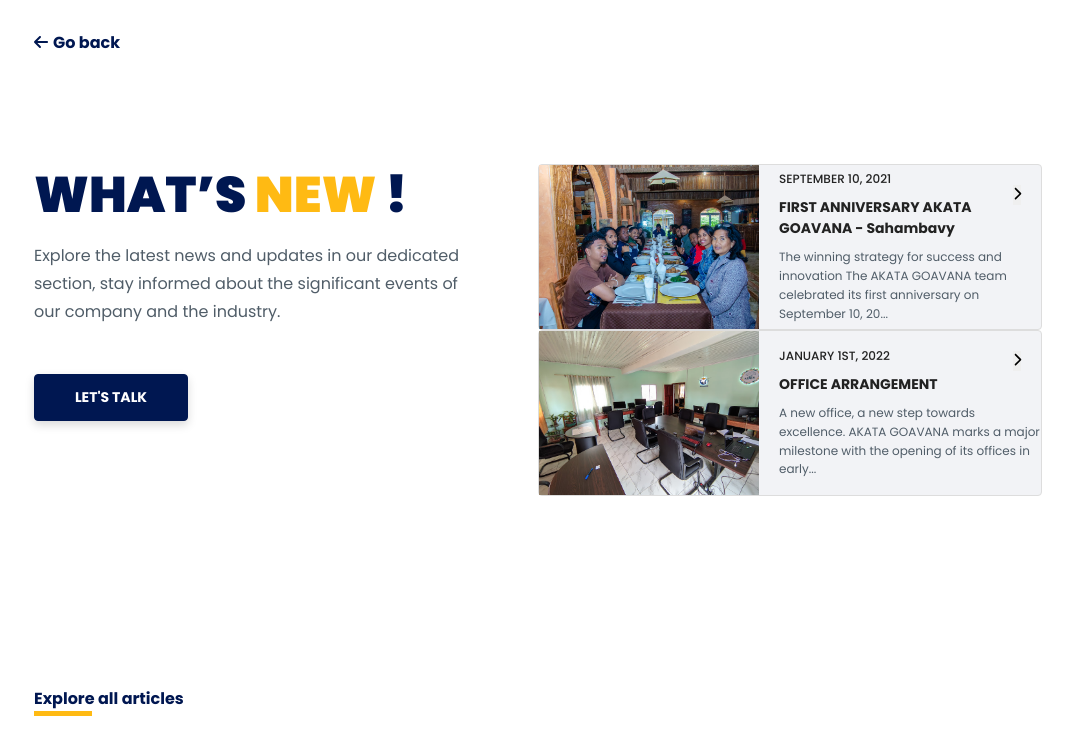
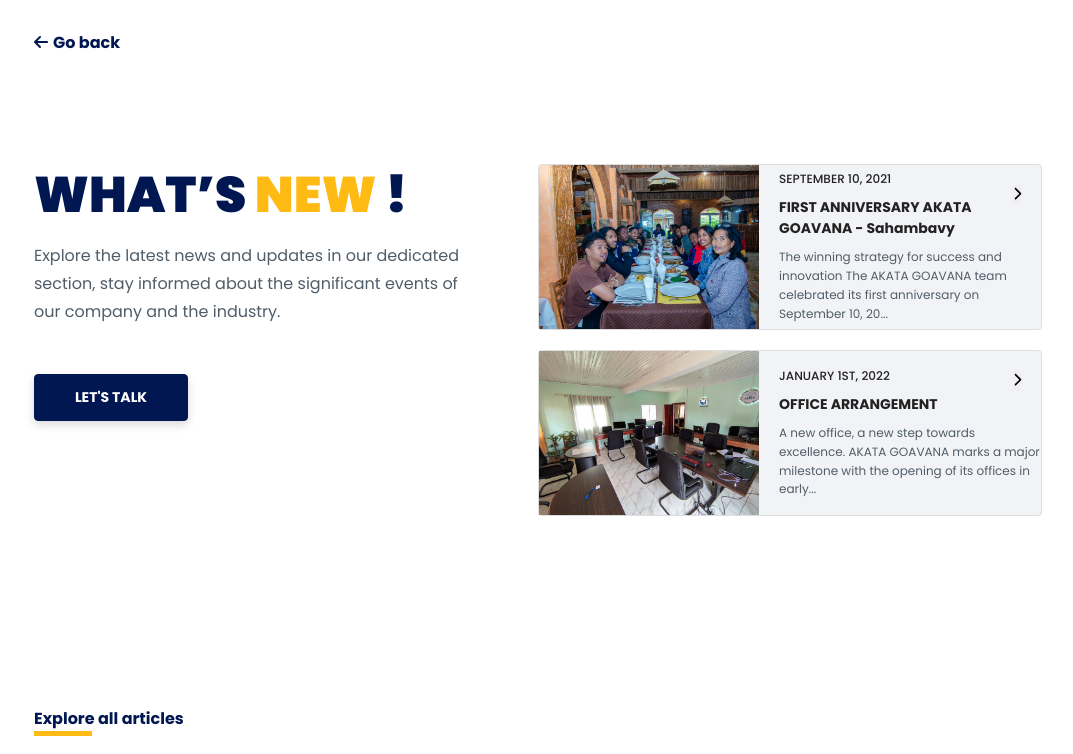
Before and after one commit to maxime-dot/website3, a Next.js app: page /articles in a window 1280 px wide. Shown: the top 754 px of the page, without its empty margins (102-1175 px from the left). Built offline with nearby package versions, Linux system fonts and the light colour scheme.

Commit message:
refactor: add little spacing in horizontal card

```diff
--- a/src/app/articles/articles-page.scss
+++ b/src/app/articles/articles-page.scss
@@ -57,6 +57,9 @@
         gap: 20px;
         align-items: center;
 
+        &:nth-child(2){
+          margin-top: 20px;
+        }
 
         .read-more {
           position: absolute;
```
